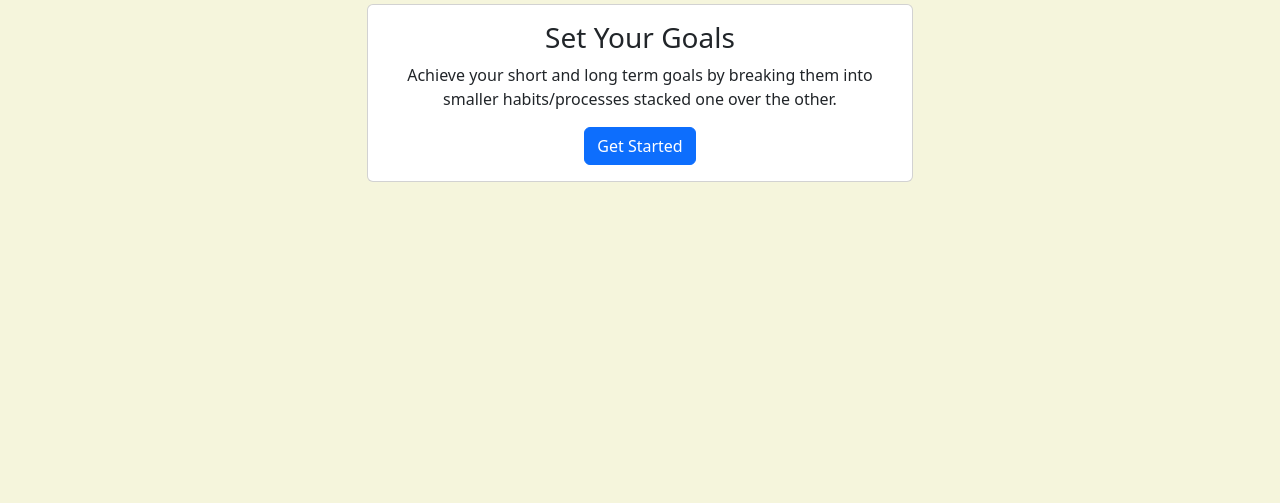
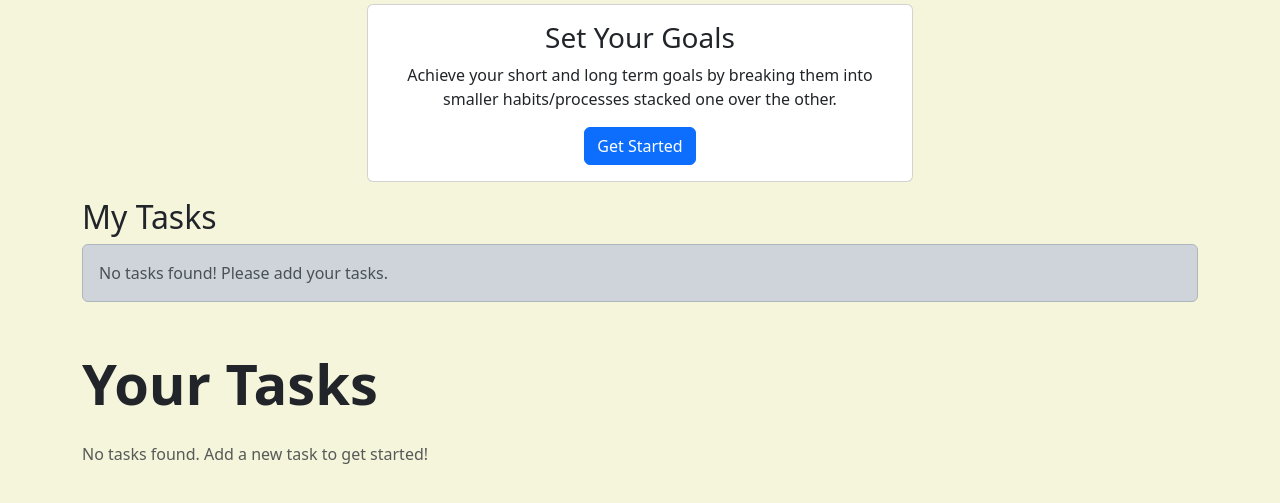
Before and after one commit to tahirpukhta/myTasksApp, a Flask app: page /my_goals in a window 1280 px wide. Shown: the part 274-777 px from the top of the page. Run offline with Flask 3, Linux system fonts and the light colour scheme; the visitor is signed in with stand-in values (Sample User, id 1).

Commit message:
Made some changes to the my_goals.html and subsequent chnages to its route in app.py

```diff
--- a/app.py
+++ b/app.py
@@ -49,7 +49,8 @@
 #Different Routes
 @app.route("/home")
 def home():
-    return render_template('home.html')
+    allTodo=Todo.query.all()
+    return render_template('home.html',allTodo=allTodo)
 
 @app.route("/")
 def welcome():
--- a/templates/my_goals.html
+++ b/templates/my_goals.html
@@ -16,4 +16,61 @@
     </div>
   </div>
 </div>
+<div class="container my-3">
+  <h2>My Tasks</h2>
+  {% if allTodo|length==0 %}
+    <div class="alert alert-dark" role="alert">
+      No tasks found! Please add your tasks.
+    </div>
+  {% else %}
+  <table class="table">
+    <thead>
+      <tr>
+        <th scope="col">SNo</th>
+        <th scope="col">Title</th>
+        <th scope="col">Description</th>
+        <th scope="col">Time</th>
+        <th scope="col">Actions</th>
+      </tr>
+    </thead>
+    <tbody>
+      {% for todo in allTodo %}
+      <tr>
+        <th scope="row">{{loop.index}}</th>
+        <td>{{todo.title}}</td>
+        <td>{{todo.desc}}</td>
+        <td>{{todo.date_created}}</td>
+        <td>
+          <a href="/update/{{todo.sno}}" type="button" class="btn btn-outline-dark btn-sm mx-1">Update</a>
+          <a href="/delete/{{todo.sno}}" type="button" class="btn btn-outline-dark btn-sm mx-1">Delete</a>
+        </td>
+      </tr>
+      {% endfor %}
+    </tbody>
+  </table>
+  {% endif %}
+</div>
+
+<div class="container my-5">
+  <h1 class="display-4 fw-bold">Your Tasks</h1>
+  {% if allTodo %}
+      <ul class="list-group mt-4">
+          {% for task in allTodo %}
+              <li class="list-group-item d-flex justify-content-between align-items-center">
+                  <div>
+                      <h5 class="mb-1">{{ task.title }}</h5>
+                      <p class="mb-1 text-muted">{{ task.desc }}</p>
+                      <small>Created on {{ task.date_created.strftime('%Y-%m-%d %H:%M:%S') }}</small>
+                  </div>
+                  <div>
+                      <a href="/update/{{ task.sno }}" class="btn btn-primary btn-sm">Update</a>
+                      <a href="/delete/{{ task.sno }}" class="btn btn-danger btn-sm">Delete</a>
+                  </div>
+              </li>
+          {% endfor %}
+      </ul>
+  {% else %}
+      <p class="text-muted mt-4">No tasks found. Add a new task to get started!</p>
+  {% endif %}
+</div>
 {% endblock %}
```
